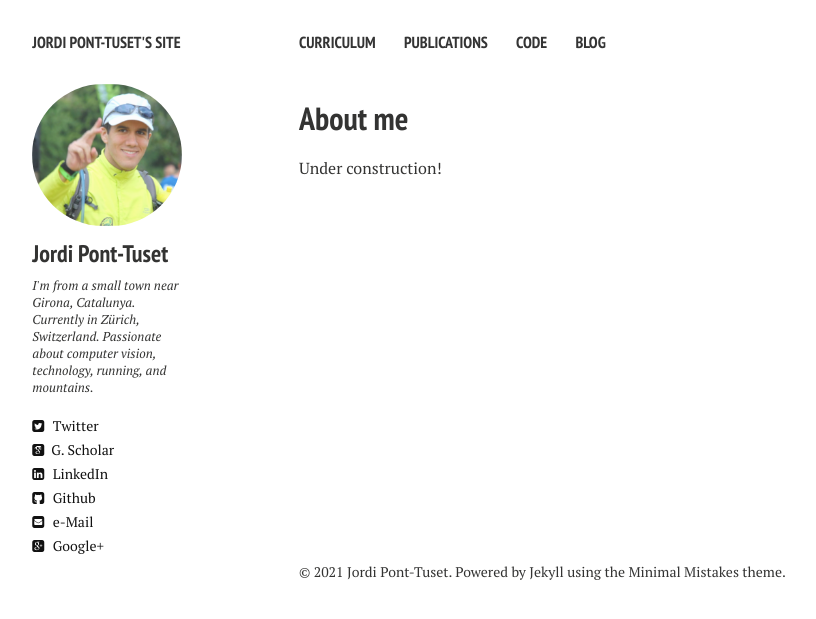
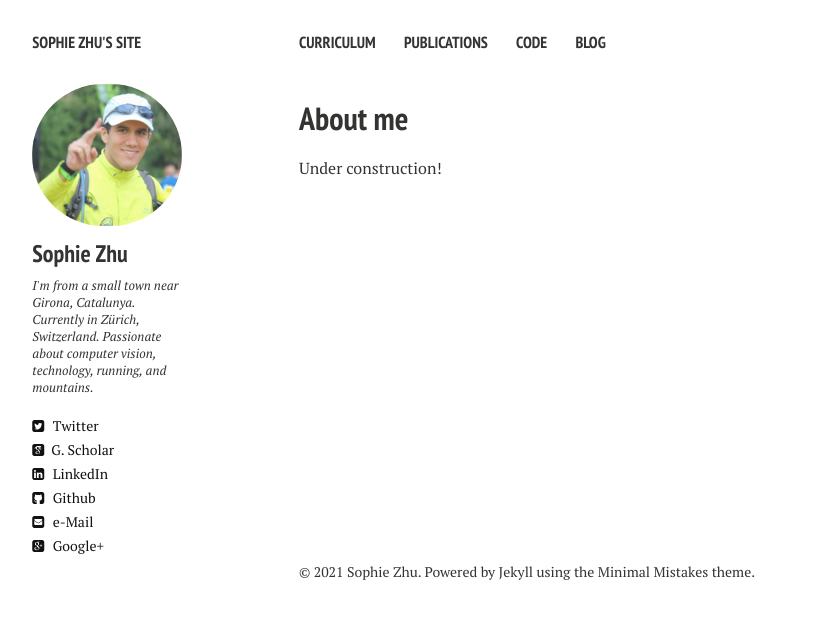
Before and after one commit to sophiemzhu/sophiemzhu.github.io, a Jekyll site: the page built from about.md, in a window 1280 px wide. Shown: the top 619 px of the page, without its empty margins (21-837 px from the left). Built offline with Jekyll 4.4.1, drawn with Linux system fonts in a browser that asks for light colours; nearby versions of some CDN libraries.

Commit message:
Update _config.yml

```diff
--- a/_config.yml
+++ b/_config.yml
@@ -1,4 +1,4 @@
-title:            Jordi Pont-Tuset's site
+title:            Sophie Zhu's site
 description:      Welcome to my site.
 # Your site's domain goes here. Leave localhost server or blank when working locally.
 url:              //jponttuset.github.io
@@ -8,7 +8,7 @@ disqus_shortname: jponttuset
 
 # Owner/author information
 owner:
-  name:           Jordi Pont-Tuset
+  name:           Sophie Zhu
   avatar:         jordi.png
   bio:            I'm from a small town near Girona, Catalunya. Currently in Zürich, Switzerland. Passionate about computer vision, technology, running, and mountains.
   email:          jponttuset@gmail.com
@@ -37,7 +37,7 @@ links:
     url: /blog/
 
 # http://en.wikipedia.org/wiki/List_of_tz_database_time_zones
-timezone:    Europe/Zurich
+timezone:    America/Los_Angeles
 future:      true
 #pygments:    true
 highlighter: rouge
```
